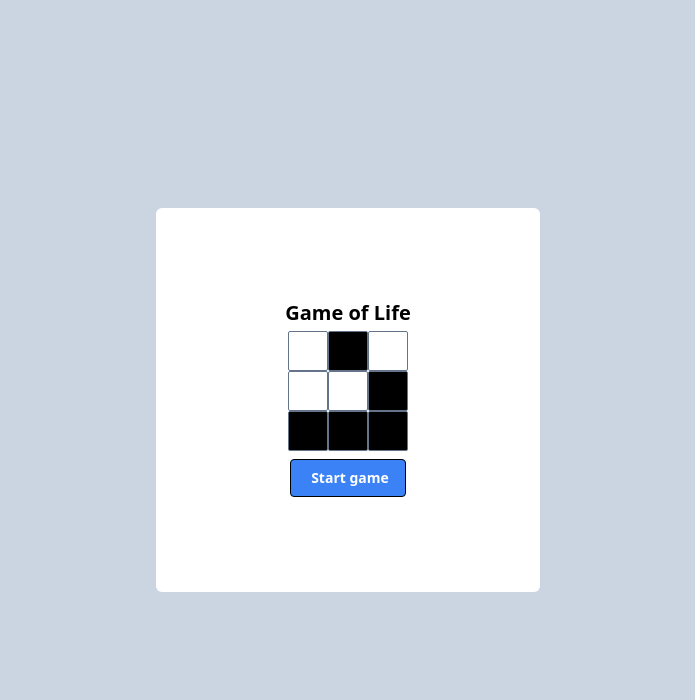
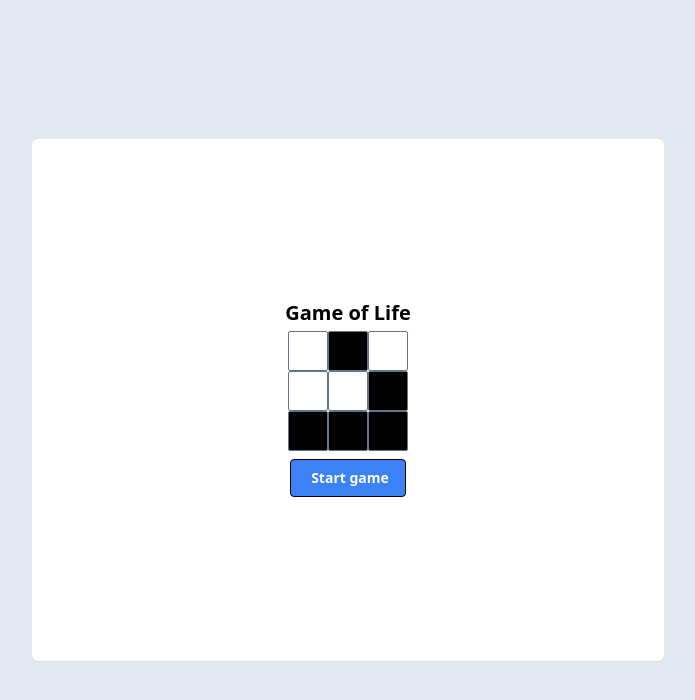
Before and after one commit to samdalvai/game-of-life, a React (Vite) app: page / in a window 1280 px wide. Shown: the top 700 px of the page, without its empty margins (292-987 px from the left). Built offline with nearby package versions, Linux system fonts and the light colour scheme.

Commit message:
Add rendering logic for main menu

```diff
--- a/src/App.tsx
+++ b/src/App.tsx
@@ -2,7 +2,7 @@ import MainMenu from './components/MainMenu';
 
 function App() {
   return (
-    <div className="w-screen h-screen bg-slate-300 flex flex-col justify-center items-center p-2">
+    <div className="w-screen h-screen bg-slate-200 flex flex-col justify-center items-center p-2">
       <MainMenu />
     </div >
   );
--- /dev/null
+++ b/src/components/Input.tsx
@@ -0,0 +1,10 @@
+const Input = () => {
+    return <div className="flex justify-center items-center min-h-screen">
+        <div className="w-64">
+            <label className="block text-gray-600">Input Label</label>
+            <input id="input" type="text" className="mt-1 p-2 w-full rounded-md border border-gray-300 focus:outline-none focus:ring focus:ring-blue-300"/>
+        </div>
+    </div>;
+};
+
+export default Input;
--- a/src/components/MainMenu.tsx
+++ b/src/components/MainMenu.tsx
@@ -1,11 +1,16 @@
 import { useState } from 'react';
 import GameLogo from './GameLogo';
 import Button from './Button';
+import GameBoard from './GameBoard';
 
 const MainMenu = () => {
     const [startGame, setStartGame] = useState<boolean>(false);
 
-    return <div className="w-full h-full md:w-96 md:h-96 rounded-md flex flex-col justify-center items-center bg-white">
+    if (startGame) {
+        return <GameBoard rows={40} columns={60} />;
+    }
+
+    return <div className="w-full h-2/3 md:w-1/2 rounded-md flex flex-col justify-center items-center bg-white shadow-sm">
         <h1 className="font-bold text-xl py-1">Game of Life</h1>
         <GameLogo />
         <div className="py-2">
--- a/src/types/components.ts
+++ b/src/types/components.ts
@@ -3,3 +3,5 @@ import { ReactNode } from 'react';
 export type ChildrenProps = ReactNode;
 
 export type ButtonColor = 'blue' | 'gray' | 'green' | 'red' | 'indigo' | 'orange'
+
+export type InputType = 'text' | 'number' | 'range'
```
